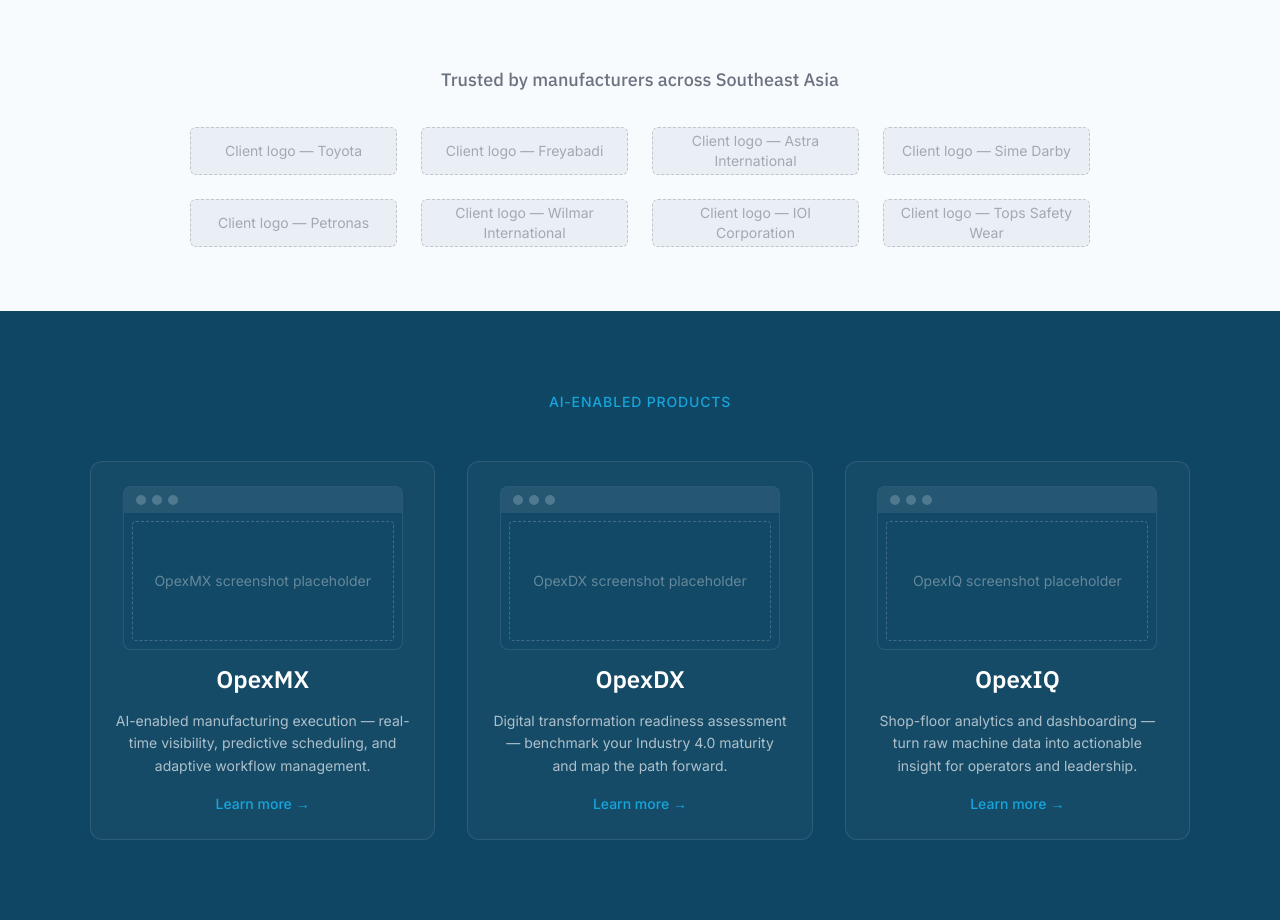
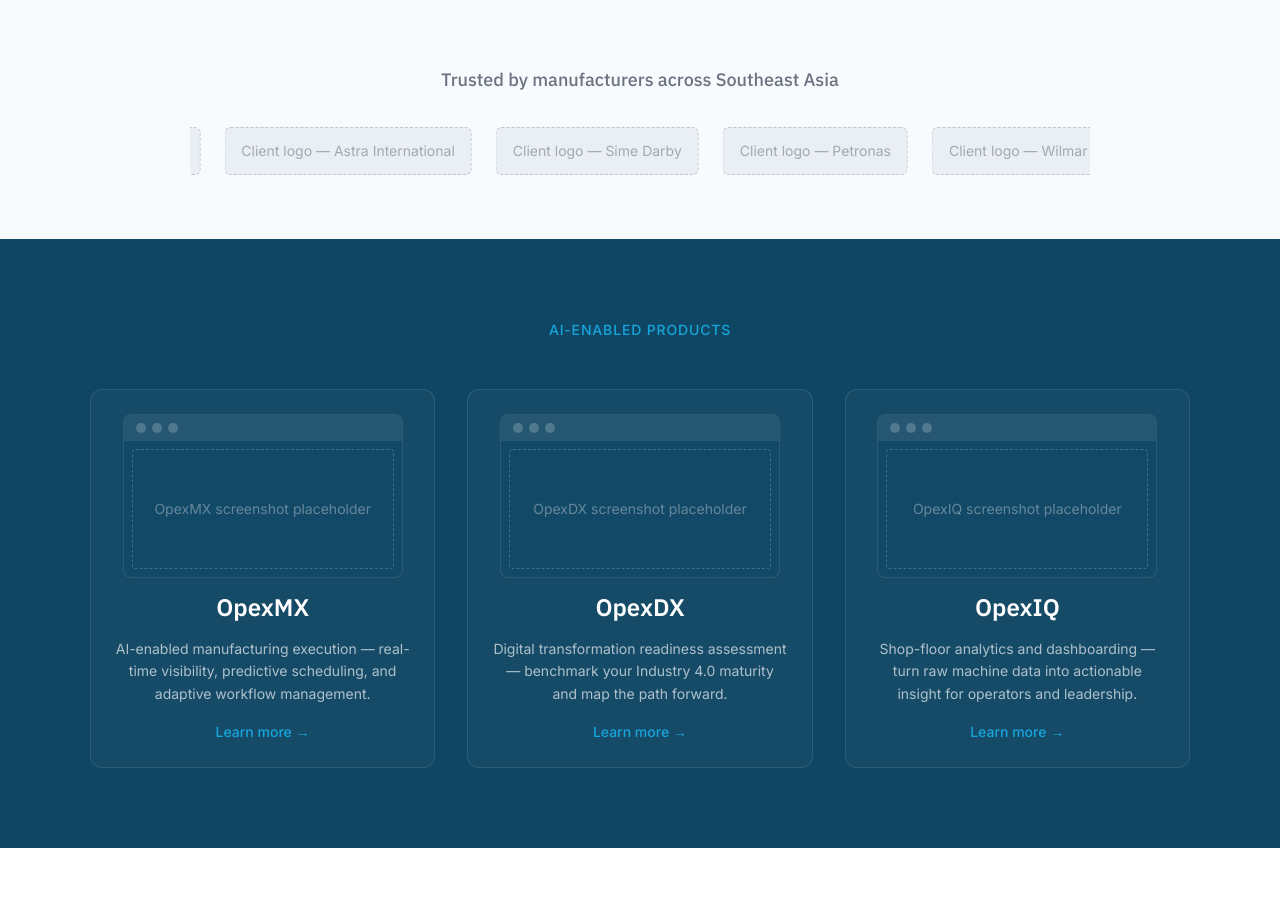
Before and after one commit to indraargamuria/opexlanding, a React (Vite) app in the folder frontend/: page / in a window 1280 px wide. Shown: the part 7240-8164 px from the top of the page. Built offline with nearby package versions, Linux system fonts and the light colour scheme.

Commit message:
Trusted customer improved

```diff
--- a/frontend/src/components/Clients.tsx
+++ b/frontend/src/components/Clients.tsx
@@ -11,21 +11,30 @@
   { name: 'Tops Safety Wear', sector: 'Industrial Safety' },
 ];
 
+// Duplicate the client list for seamless looping
+const marqueeClients = [...clients, ...clients];
+
 export function Clients() {
   return (
     <section style={sectionStyle}>
       <div style={innerStyle}>
         <p style={headingStyle}>Trusted by manufacturers across Southeast Asia</p>
 
-        <div style={gridStyle}>
-          {clients.map((client) => (
-            <div key={client.name} style={logoItemStyle}>
+        <div style={marqueeContainerStyle}>
+          <div style={marqueeTrackStyle} className="client-marquee-track">
+            {marqueeClients.map((client, index) => (
+              <div
+                key={`${client.name}-${index}`}
+                style={logoItemStyle}
+                className="client-logo-item"
+              >
                 <PlaceholderImage
                   label={`Client logo — ${client.name}`}
                   height="48px"
                 />
               </div>
             ))}
+          </div>
         </div>
       </div>
     </section>
@@ -51,13 +60,22 @@
   marginBottom: '32px',
 };
 
-const gridStyle: React.CSSProperties = {
-  display: 'grid',
-  gridTemplateColumns: 'repeat(4, 1fr)',
+const marqueeContainerStyle: React.CSSProperties = {
+  overflow: 'hidden',
+  width: '100%',
+};
+
+const marqueeTrackStyle: React.CSSProperties = {
+  display: 'flex',
   gap: '24px',
-  alignItems: 'center',
+  width: 'max-content',
 };
 
 const logoItemStyle: React.CSSProperties = {
   opacity: 0.6,
+  transition: 'opacity 0.2s ease',
 };
+
+const logoItemHoverStyle: React.CSSProperties = {
+  opacity: 1,
+};
--- a/frontend/src/index.css
+++ b/frontend/src/index.css
@@ -251,3 +251,31 @@
   outline: 2px solid var(--brand);
   outline-offset: 2px;
 }
+
+/* ── Client marquee ── */
+@keyframes client-marquee-scroll {
+  from {
+    transform: translateX(0);
+  }
+  to {
+    transform: translateX(-50%);
+  }
+}
+
+.client-marquee-track {
+  animation: client-marquee-scroll 35s linear infinite;
+}
+
+.client-marquee-track:hover {
+  animation-play-state: paused;
+}
+
+.client-logo-item:hover {
+  opacity: 1 !important;
+}
+
+@media (prefers-reduced-motion: reduce) {
+  .client-marquee-track {
+    animation: none;
+  }
+}
```
Also changed, not shown: 1 other file (tests, documents, lock files or other folders). Lines whose indentation alone changed are shown as unchanged.
